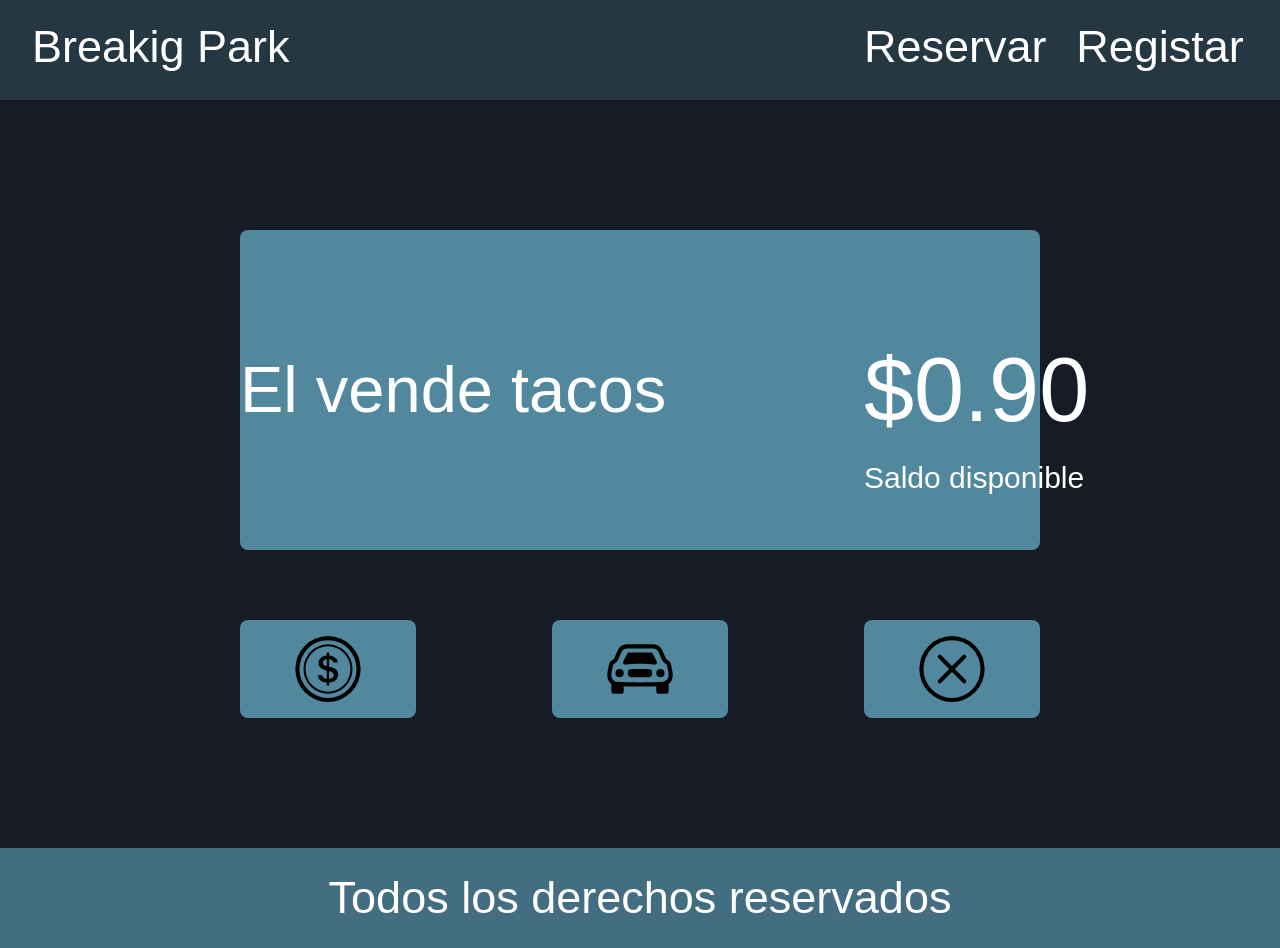
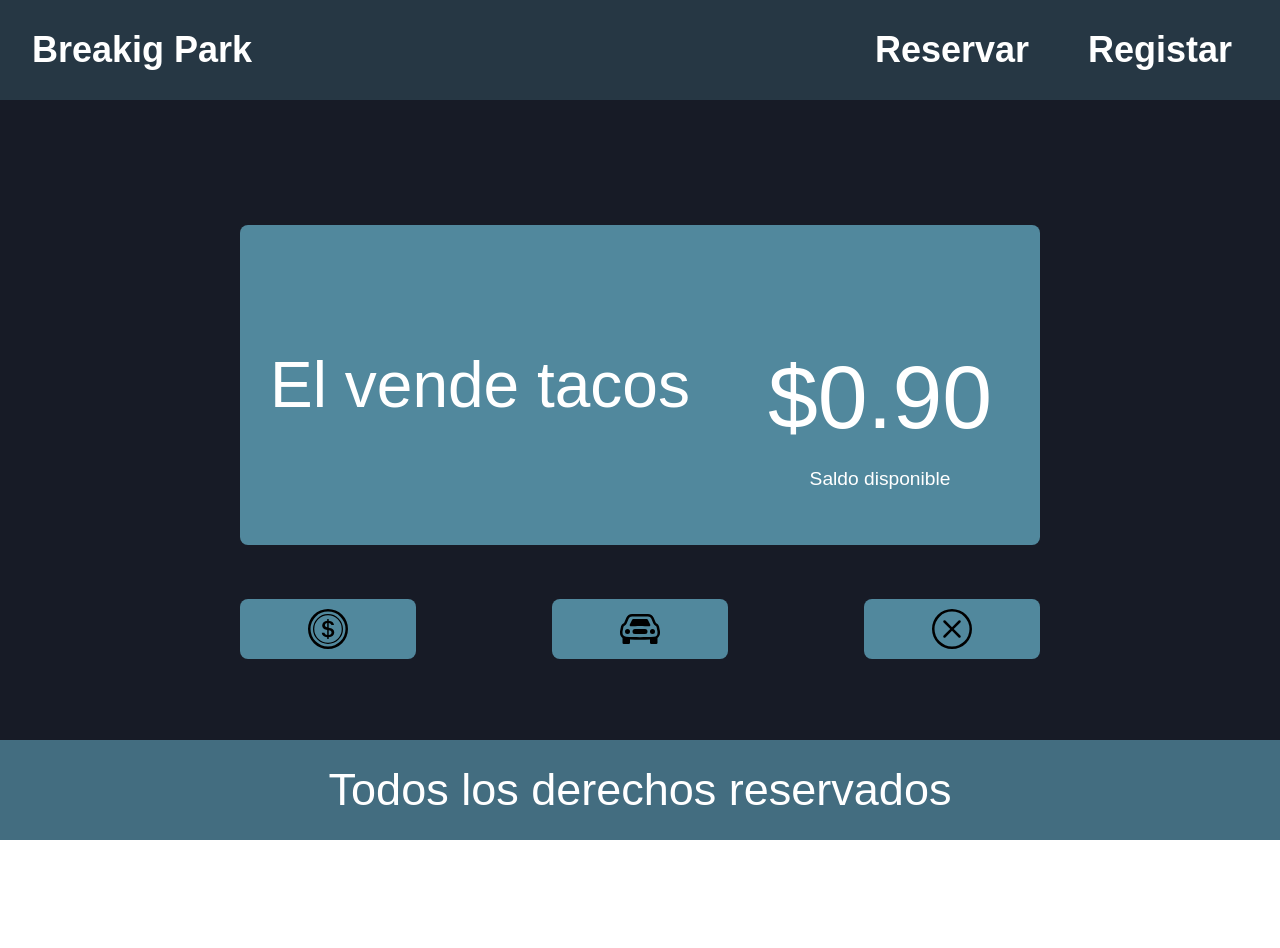
Before and after one commit to Elvendetacos/Breaking-Park, a React (Vite) app: page / in a window 1280 px wide. After the commit the page ends 848 px from the top, so only its background shows below. Built offline with nearby package versions, Linux system fonts and the light colour scheme; a web font is replaced by a local one.

Commit message:
Feature/BP-FRONT-3-3 Home

```diff
--- a/src/components/header.jsx
+++ b/src/components/header.jsx
@@ -3,7 +3,7 @@ function Header({children}) {
         <>
         <header className="bg-[#263744] h-[100px] w-full font-bolder text-white text-[45px] flex justify-center items-center">
             <div className="h-full w-full ml-[32px] mr-[32px] flex justify-center items-center">
-                <div className="grid w-full lg:grid-cols-12 lg:gap-8 h-3/4 sm:grid-cols-4 sm:gap-4">
+                <div className="grid w-full lg:grid-cols-12 lg:gap-8 h-3/4 grid-cols-4 gap-4">
                 {children}
                 </div>
             </div>
--- a/src/pages/home.jsx
+++ b/src/pages/home.jsx
@@ -1,46 +1,80 @@
 import Header from "../components/header";
 import Body from "../components/body";
 import moneda from "../assets/img/coin.svg";
-import carro from "../assets/img/car-front.svg"
-import tacha from "../assets/img/x-circle.svg"
+import carro from "../assets/img/car-front.svg";
+import tacha from "../assets/img/x-circle.svg";
+
 function Home() {
+  const hola = () => {
+    console.log("hola pendejo1");
+  };
+  const hola2 = () => {
+    console.log("hola pendejo2");
+  };
+  const hola3 = () => {
+    console.log("hola pendejo3");
+  };
+
   return (
     <>
       <Header>
-        <div className="lg:col-span-3 lg:col-start-1">
-          <button>Breakig Park</button>
+        <div className="lg:col-span-3 lg:col-start-1 lg:mr-auto flex justify-center items-center">
+          <button className="text-lg lg:text-4xl lg:font-bold">
+            Breakig Park
+          </button>
         </div>
-        <div className="lg:col-span-2 lg:col-start-11 text-center">
-          <button>Registar</button>
+        <div className="lg:col-span-2 lg:col-start-11 text-center flex justify-center items-center col-start-3">
+          <button className="text-lg lg:text-4xl lg:font-bold">Registar</button>
         </div>
-        <div className="lg:col-span-2 lg:col-start-9 lg:row-start-1 text-right">
-          <button>Reservar</button>
+        <div className="lg:col-span-2 lg:col-start-9 lg:row-start-1 text-right flex justify-center items-center col-start-4">
+          <button className="text-lg lg:text-4xl lg:font-bold">Reservar</button>
         </div>
       </Header>
+
       <Body>
-        <div className="bg-[#171B26]">
-          <div className=" lg:ml-8 lg:mr-8">
-            <div className="grid lg:grid-cols-12 lg:h-[748px] lg:grid-rows-6 lg:gap-8  sm:grid-cols-4 sm:gap-4 ">
-              <div className="bg-[#51889D] lg:col-span-8 lg:col-start-3 flex justify-left items-center lg:row-start-2 rounded-lg h-80">
-                <p className=" font-bolder text-white lg:text-[65px]">El vende tacos</p>
+        <div className="bg-[#171B26] h-[80vh]">
+          <div class="lg:ml-8 lg:mr-8 ml-4 mr-4">
+            <div class="grid lg:grid-cols-12 lg:h-[748px] lg:grid-rows-6 lg:gap-x-8 lg:gap-y-0 sm:grid-cols-1 grid-cols-4  gap-4 ">
+              <div class="bg-[#51889D] lg:col-span-8 mt-4 lg:mt-0 lg:col-start-3 flex lg:row-start-2 rounded-lg lg:h-80 h-[140px]   items-center col-span-4 col-start-1 w-full">
+                <p class="font-bolder text-white lg:text-[5vw] lg:w-[60%]  text-center w-[60%] text-[25px]">
+                  El vende tacos
+                </p>
 
+                <div class="w-[40%] lg:h-full flex flex-col ">
+                  <p class="text-white flex lg:text-[7vw] justify-center items-end h-[65%] lg:h-[75%] text-[25px] font-bolder">
+                    $0.90
+                  </p>
+                  <p class="text-white lg:text-[1.5vw]  font-bolder justify-center h-[35%] lg:h-[15%] flex items-start text-[10]">
+                    {" "}
+                    Saldo disponible{" "}
+                  </p>
+                </div>
+              </div>
 
+              <div class="lg:col-span-2 lg:col-start-3 col-start-1 col-span-4 lg:row-start-5 items-center flex bg-[#51889D] rounded-lg h-[60px]">
+                <img
+                  onClick={hola}
+                  class="lg:h-4/6 h-3/4 w-full lg:w-full "
+                  src={moneda}
+                  alt="not found "
+                />
               </div>
-              <div className="lg:col-span-2 lg:col-start-9 lg:row-start-2 items-center flex h-80">
-                <p className=" text-white  flex  text-left lg:text-[90px] font-bolder ">$0.90 </p>
-                </div>
-                <div className="lg:col-span-3 lg:col-start-9 lg:row-start-2 flex ">
-                <p className="text-white lg:text-[30px] font-bolder text-left"><br /><br /><br /> <br /><br /> Saldo disponible </p>
-                </div>
-                <div className="lg:col-span-2 lg:col-start-3 lg:row-start-5 items-center flex bg-[#51889D] rounded-lg">
-                <img className="h-4/6 w-full" src={moneda} alt="not found"/>
-                </div>
-                <div className="lg:col-span-2 lg:col-start-6 lg:row-start-5 items-center flex bg-[#51889D] rounded-lg">
-                <img className="h-4/6 w-full" src={carro} alt="not found"/>
-                </div>
-                <div className="lg:col-span-2 lg:col-start-9 lg:row-start-5 items-center flex bg-[#51889D] rounded-lg">
-                <img className="h-4/6 w-full" src={tacha} alt="not found"/>
-                </div>
+              <div class="lg:col-span-2 lg:col-start-6 col-start-1 col-span-4 lg:row-start-5 items-center flex bg-[#51889D] rounded-lg h-[60px]">
+                <img
+                  onClick={hola2}
+                  class="lg:h-4/6 h-3/4 w-full lg:w-full"
+                  src={carro}
+                  alt="not found"
+                />
+              </div>
+              <div class="lg:col-span-2 lg:col-start-9 col-start-1 col-span-4 lg:row-start-5 items-center flex bg-[#51889D] rounded-lg h-[60px]">
+                <img
+                  onClick={hola3}
+                  class="lg:h-4/6 h-3/4 w-full lg:w-full"
+                  src={tacha}
+                  alt="not found"
+                />
+              </div>
             </div>
           </div>
         </div>
@@ -48,5 +82,4 @@ function Home() {
     </>
   );
 }
-
 export default Home;
```
